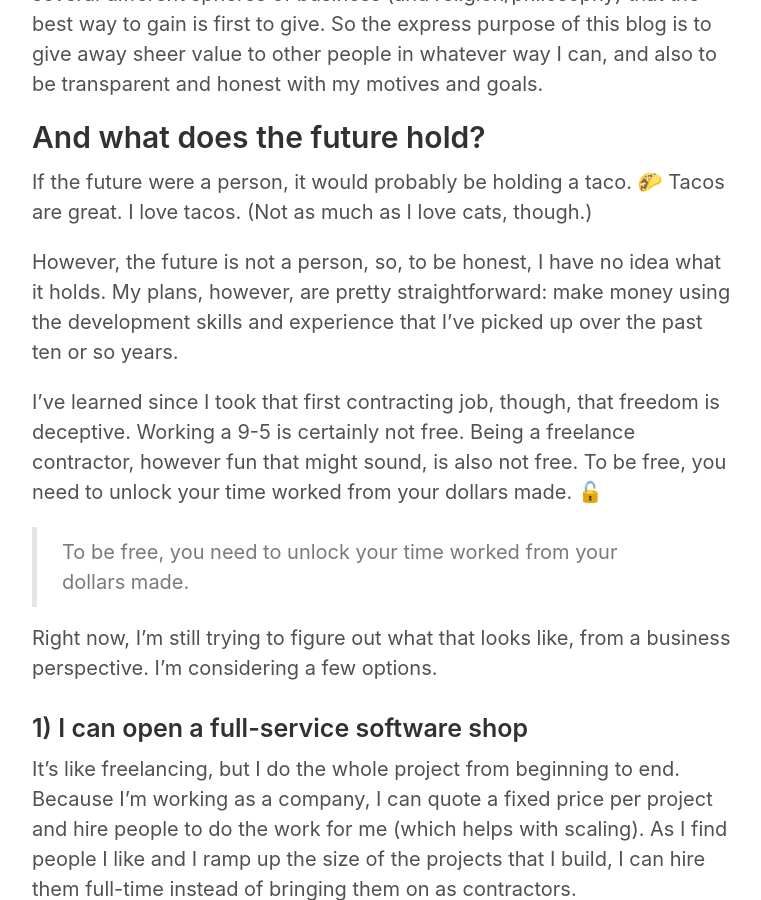
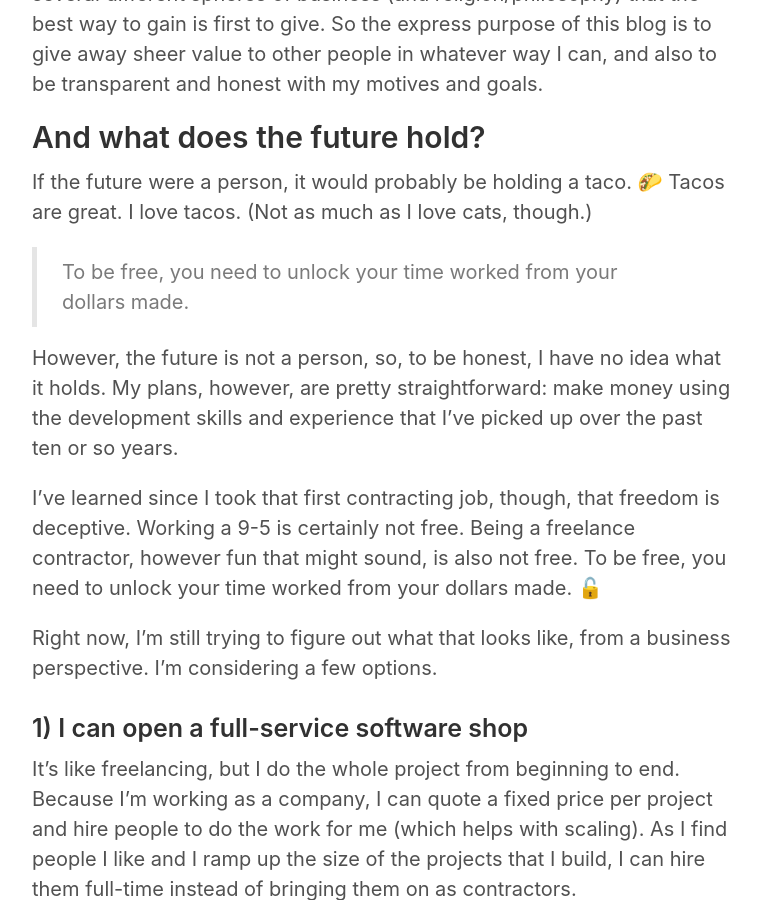
Before and after one commit to elliotbonneville/elliotbonneville.github.io, a Jekyll site: the page built from _posts/2018-11-5-how-to-be-a-javascript-contractor.md, in a window 1280 px wide and 900 px high, scrolled down 1917 px. Shown: the whole window, without its empty margins (258-1019 px from the left). Built offline with Jekyll 4.4.1, drawn with Linux system fonts in a browser that asks for light colours; comment, search, counter and statistics services are not loaded.

Commit message:
That really goes up there ^

```diff
--- a/_posts/2018-11-5-how-to-be-a-javascript-contractor.md
+++ b/_posts/2018-11-5-how-to-be-a-javascript-contractor.md
@@ -39,11 +39,11 @@ The goal is different, now. I've come to realize through exposure to several dif
 
 If the future were a person, it would probably be holding a taco. 🌮 Tacos are great. I love tacos. (Not as much as I love cats, though.)
 
+> To be free, you need to unlock your time worked from your dollars made.
+
 However, the future is not a person, so, to be honest, I have no idea what it holds. My plans, however, are pretty straightforward: make money using the development skills and experience that I've picked up over the past ten or so years.
 
 I've learned since I took that first contracting job, though, that freedom is deceptive. Working a 9-5 is certainly not free. Being a freelance contractor, however fun that might sound, is also not free. To be free, you need to unlock your time worked from your dollars made. 🔓
-
-> To be free, you need to unlock your time worked from your dollars made.
 
 Right now, I'm still trying to figure out what that looks like, from a business perspective. I'm considering a few options.
 
```
